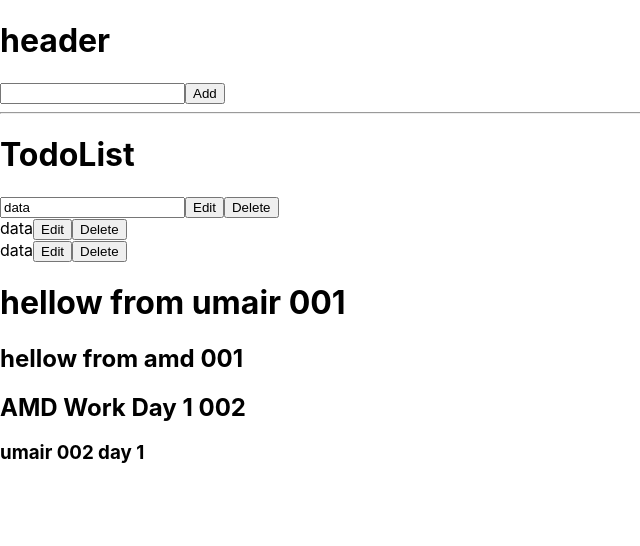
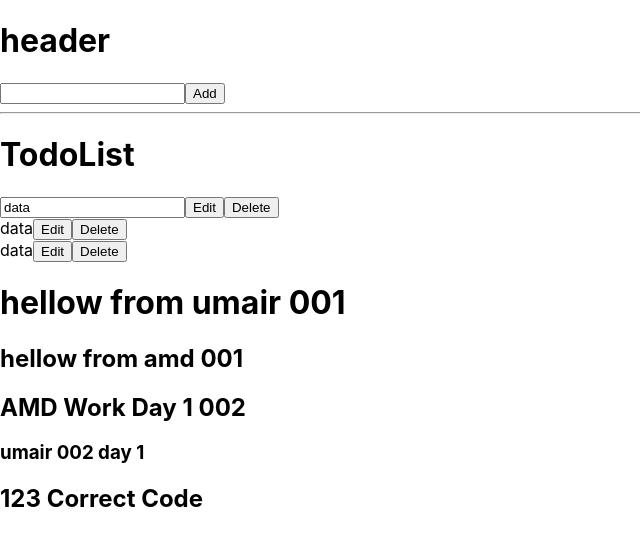
Before and after one commit to AtaMuhiuldin/MYPROJECT, a React (Create React App) app: page / in a window 1280 px wide. Shown: the top 546 px of the page, without its empty margins (0-640 px from the left). Built offline with nearby package versions, Linux system fonts and the light colour scheme.

Commit message:
amd code fourth commit

```diff
--- a/src/App.js
+++ b/src/App.js
@@ -16,6 +16,8 @@ class App extends Component {
 
           <h2>AMD Work Day 1 002</h2>
           <h3> umair 002 day 1</h3>
+
+          <h2>123 Correct Code</h2>
         </div>
       </Provider>
     );
```
